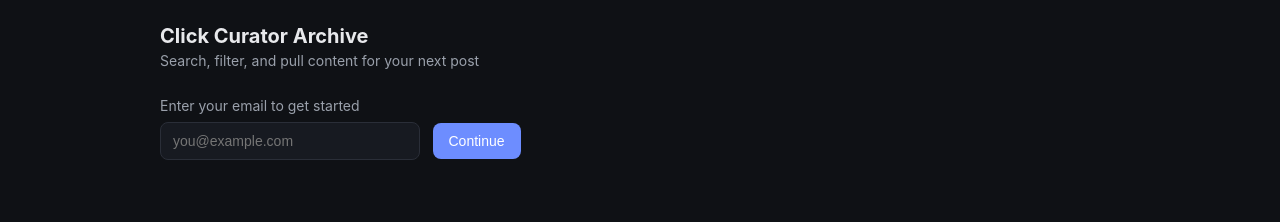
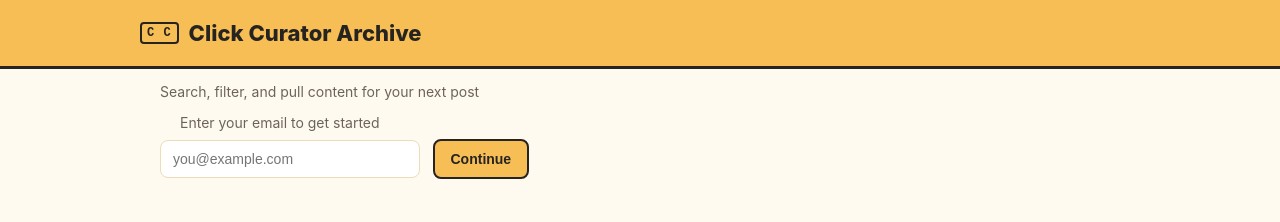
Before and after one commit to clickcurator/click-curator-2, a website: page public/index.html in a window 1280 px wide. Drawn offline with Linux system fonts and the light colour scheme.

Commit message:
Rebrand frontend to match Click Curator colors

```diff
--- a/public/index.html
+++ b/public/index.html
@@ -6,12 +6,13 @@
 <title>Click Curator Archive</title>
 <style>
   :root {
-    --bg: #0f1115;
-    --card: #171a21;
-    --border: #2a2e38;
-    --text: #e8e9ec;
-    --text-muted: #9aa0ab;
-    --accent: #6d8dff;
+    --bg: #fffaf0;
+    --card: #ffffff;
+    --border: #ecdcb8;
+    --text: #262420;
+    --text-muted: #6b6459;
+    --accent: #f6be55;
+    --accent-dark: #262420;
   }
   * { box-sizing: border-box; }
   body {
@@ -21,12 +22,18 @@
     color: var(--text);
   }
   header {
-    padding: 24px 20px 12px;
-    max-width: 1000px;
-    margin: 0 auto;
+    padding: 20px;
+    background: var(--accent);
+    border-bottom: 3px solid var(--accent-dark);
   }
-  h1 { font-size: 20px; margin: 0 0 4px; }
-  .subtitle { color: var(--text-muted); font-size: 14px; margin-bottom: 16px; }
+  header .inner { max-width: 1000px; margin: 0 auto; display: flex; align-items: center; gap: 10px; }
+  .logo-mark {
+    font-family: monospace; font-weight: 700; font-size: 12px;
+    border: 2px solid var(--accent-dark); border-radius: 4px; padding: 2px 5px;
+    letter-spacing: 1px; color: var(--accent-dark);
+  }
+  h1 { font-size: 22px; margin: 0; font-weight: 800; color: var(--accent-dark); }
+  .subtitle { color: var(--text-muted); font-size: 14px; max-width: 1000px; margin: 14px auto 4px; padding: 0 20px; }
 
   #login-bar, #main-app { max-width: 1000px; margin: 0 auto; padding: 0 20px 40px; }
   #login-bar { display: none; }
@@ -35,8 +42,8 @@
     background: var(--card); color: var(--text); font-size: 14px; width: 260px;
   }
   #login-bar button {
-    padding: 10px 16px; border-radius: 8px; border: none; background: var(--accent);
-    color: white; font-size: 14px; cursor: pointer; margin-left: 8px;
+    padding: 10px 16px; border-radius: 8px; border: 2px solid var(--accent-dark); background: var(--accent);
+    color: var(--accent-dark); font-size: 14px; font-weight: 600; cursor: pointer; margin-left: 8px;
   }
 
   .controls { display: flex; flex-direction: column; gap: 12px; margin-bottom: 20px; }
@@ -55,7 +62,7 @@
     background: var(--card); color: var(--text-muted); font-size: 13px; cursor: pointer;
     user-select: none;
   }
-  .chip.active { background: var(--accent); color: white; border-color: var(--accent); }
+  .chip.active { background: var(--accent); color: var(--accent-dark); border-color: var(--accent-dark); font-weight: 600; }
 
   .toggle-row { display: flex; align-items: center; gap: 8px; font-size: 13px; color: var(--text-muted); }
 
@@ -75,7 +82,7 @@
   .card-summary { font-size: 13px; color: var(--text-muted); margin: 0 0 8px; line-height: 1.4; }
   .card-meta { display: flex; gap: 10px; align-items: center; font-size: 12px; color: var(--text-muted); flex-wrap: wrap; }
   .score-badge {
-    background: rgba(109,141,255,0.15); color: var(--accent); padding: 2px 8px;
+    background: rgba(246,190,85,0.25); color: #8a5b12; padding: 2px 8px;
     border-radius: 999px; font-weight: 600;
   }
   .card-actions { display: flex; gap: 8px; margin-top: 8px; }
@@ -84,7 +91,7 @@
     background: transparent; color: var(--text); cursor: pointer; text-decoration: none;
     display: inline-block;
   }
-  .btn.primary { background: var(--accent); border-color: var(--accent); color: white; }
+  .btn.primary { background: var(--accent); border-color: var(--accent-dark); color: var(--accent-dark); font-weight: 600; }
   .btn:disabled { opacity: 0.5; cursor: default; }
   .card.used { opacity: 0.45; }
 </style>
@@ -92,9 +99,12 @@
 <body>
 
 <header>
-  <h1>Click Curator Archive</h1>
-  <div class="subtitle">Search, filter, and pull content for your next post</div>
+  <div class="inner">
+    <span class="logo-mark">C C</span>
+    <h1>Click Curator Archive</h1>
+  </div>
 </header>
+<div class="subtitle">Search, filter, and pull content for your next post</div>
 
 <div id="login-bar">
   <div class="subtitle" style="margin-bottom:8px;">Enter your email to get started</div>
```
